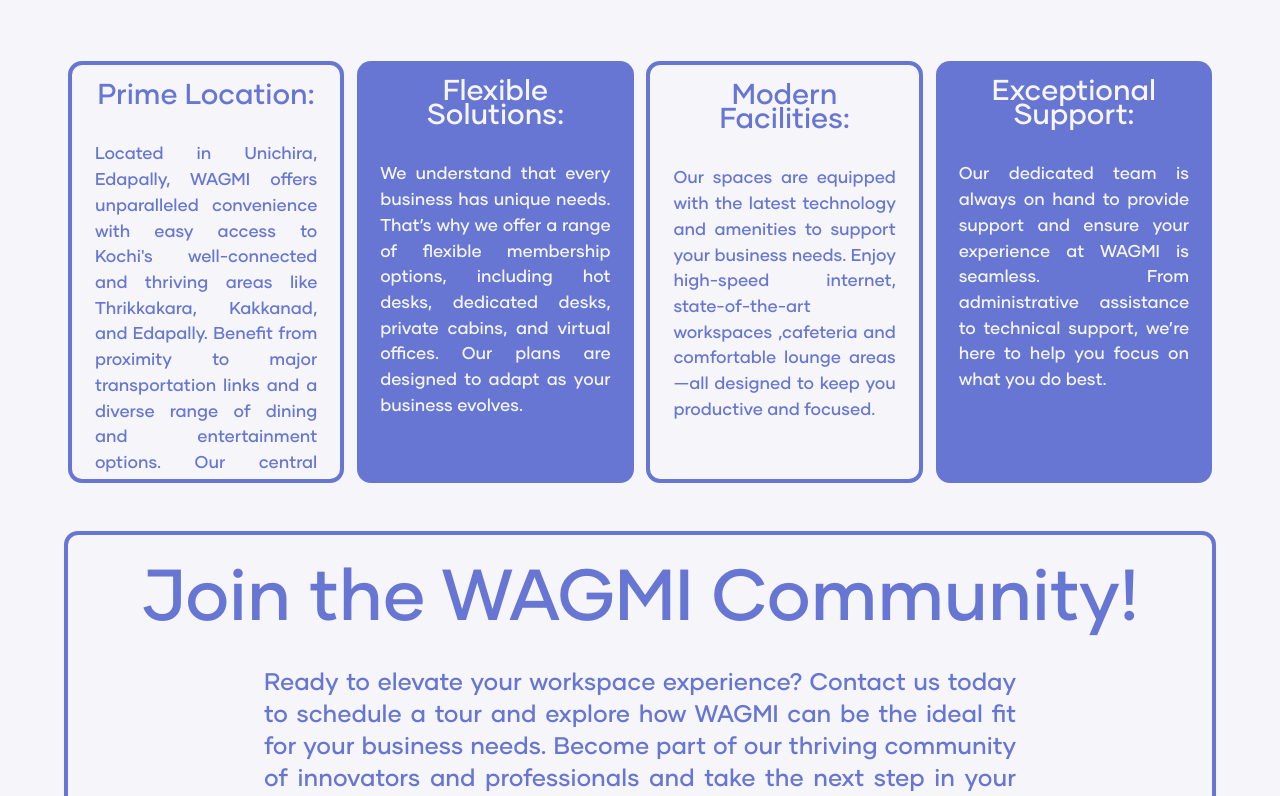
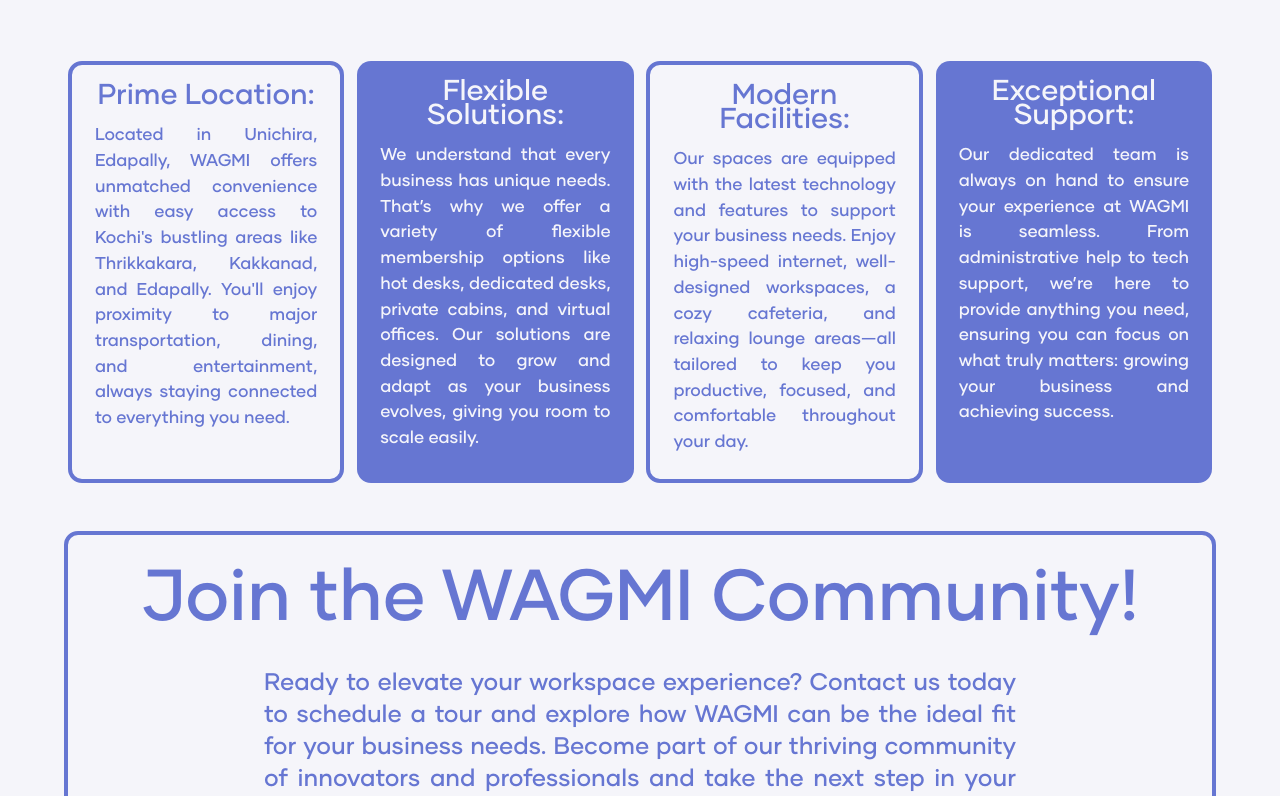
Before and after one commit to arunnats/wagmi, a React (Vite) app in the folder wagmi/: page / in a window 1280 px wide. Shown: the part 3449-4245 px from the top of the page. Built offline with nearby package versions, Linux system fonts and the light colour scheme.

Commit message:
finished

```diff
--- a/wagmi/src/components/Card/Card.jsx
+++ b/wagmi/src/components/Card/Card.jsx
@@ -5,7 +5,7 @@ const CardComponent = ({ title, content }) => {
 		<div className="relative w-[38vw] h-[39.6108vw] md:w-[21.04vw] md:h-[21.9319vw] rounded-[14px] overflow-hidden border-wagmi-blue border-[4px] border-solid bg-wagmi-white p-[0.3vw] flex flex-col justify-start">
 			{/* Title at the top */}
 			<div className="flex flex-col items-center">
-				<h2 className="text- text-[4vw] md:text-[1.2rem] lg:text-[1.4rem] xl:text-[1.8rem] font-gilmer text-center mb-[0.5vw] mt-1">
+				<h2 className="text-black text-[4vw] md:text-[1.2rem] lg:text-[1.4rem] xl:text-[1.8rem] font-gilmer text-center mb-[0.5vw] mt-1">
 					{title}
 				</h2>
 			</div>
--- a/wagmi/src/components/Card/ContentCard.jsx
+++ b/wagmi/src/components/Card/ContentCard.jsx
@@ -10,7 +10,7 @@ const ContentCard = ({ title, text, alt }) => {
 			}`}
 		>
 			<div className="relative w-full h-full rounded-[10px] overflow-hidden flex flex-col">
-				<div className="flex flex-col p-[1.8vw] md:p-[1.2vw] text-center">
+				<div className="flex flex-col p-[1.8vw] md:p-[1.2vw] text-center ">
 					<h2
 						className={`${
 							alt ? "text-wagmi-white" : "text-wagmi-blue"
@@ -20,7 +20,7 @@ const ContentCard = ({ title, text, alt }) => {
 					</h2>
 				</div>
 
-				<div className="flex flex-col p-[2vw] md:p-[1.5vw]">
+				<div className="flex flex-col px-[2vw] md:px-[1.5vw] ">
 					<p
 						className={`${
 							alt ? "text-wagmi-white" : "text-wagmi-blue"
--- a/wagmi/src/components/Content/WhyChoose.jsx
+++ b/wagmi/src/components/Content/WhyChoose.jsx
@@ -1,38 +1,56 @@
-import React from "react";
+import React, { useState, useEffect } from "react";
 import ContentCard from "../Card/ContentCard";
 
 const WhyChoose = () => {
 	const cardData = [
 		{
 			title: "Prime Location:",
-			text: "Located in Unichira, Edapally, WAGMI offers unparalleled convenience with easy access to Kochi's well-connected and thriving areas like Thrikkakara, Kakkanad, and Edapally. Benefit from proximity to major transportation links and a diverse range of dining and entertainment options. Our central location ensures you're always connected and within reach of everything you need.",
+			text: "Located in Unichira, Edapally, WAGMI offers unmatched convenience with easy access to Kochi's bustling areas like Thrikkakara, Kakkanad, and Edapally. You'll enjoy proximity to major transportation, dining, and entertainment, always staying connected to everything you need.",
 		},
 		{
 			title: "Flexible Solutions:",
-			text: "We understand that every business has unique needs. That’s why we offer a range of flexible membership options, including hot desks, dedicated desks, private cabins, and virtual offices. Our plans are designed to adapt as your business evolves.",
+			text: "We understand that every business has unique needs. That’s why we offer a variety of flexible membership options like hot desks, dedicated desks, private cabins, and virtual offices. Our solutions are designed to grow and adapt as your business evolves, giving you room to scale easily.",
 		},
 		{
 			title: "Modern Facilities:",
-			text: "Our spaces are equipped with the latest technology and amenities to support your business needs. Enjoy high-speed internet, state-of-the-art workspaces ,cafeteria  and comfortable lounge areas—all designed to keep you productive and focused.",
+			text: "Our spaces are equipped with the latest technology and features to support your business needs. Enjoy high-speed internet, well-designed workspaces, a cozy cafeteria, and relaxing lounge areas—all tailored to keep you productive, focused, and comfortable throughout your day.",
 		},
 		{
 			title: "Exceptional Support:",
-			text: "Our dedicated team is always on hand to provide support and ensure your experience at WAGMI is seamless. From administrative assistance to technical support, we’re here to help you focus on what you do best.",
+			text: "Our dedicated team is always on hand to ensure your experience at WAGMI is seamless. From administrative help to tech support, we’re here to provide anything you need, ensuring you can focus on what truly matters: growing your business and achieving success.",
 		},
 	];
+
+	const [isSmallScreen, setIsSmallScreen] = useState(window.innerWidth < 768);
+
+	useEffect(() => {
+		const handleResize = () => {
+			setIsSmallScreen(window.innerWidth < 768);
+		};
+
+		window.addEventListener("resize", handleResize);
+
+		return () => {
+			window.removeEventListener("resize", handleResize);
+		};
+	}, []);
 
 	return (
 		<>
 			<div className="text-wagmi-blue text-center font-gilmer text-2xl sm:text-4xl md:text-5xl lg:text-6xl xl:text-6xl 2xl:text-6xl lg:mt-[5vh] lg:mb-[8vh] md:mt-[3vh] md:mb-[7vh] mt-[3vh] mb-[7vh]">
 				<h3>Why Choose Wagmi</h3>
 			</div>
-			<div className="mx-auto w-[90vw] flex flex-wrap justify-center gap-[1vw] sm:flex-col md:flex-row">
+			<div className="mx-auto w-[90vw] flex flex-wrap justify-center gap-[1vw]  md:flex-row">
 				{cardData.map((card, index) => (
 					<div key={index}>
 						<ContentCard
 							title={card.title}
 							text={card.text}
-							alt={index === 1 || index === 3}
+							alt={
+								isSmallScreen
+									? index === 1 || index === 2
+									: index === 1 || index === 3
+							}
 						/>
 					</div>
 				))}
```
